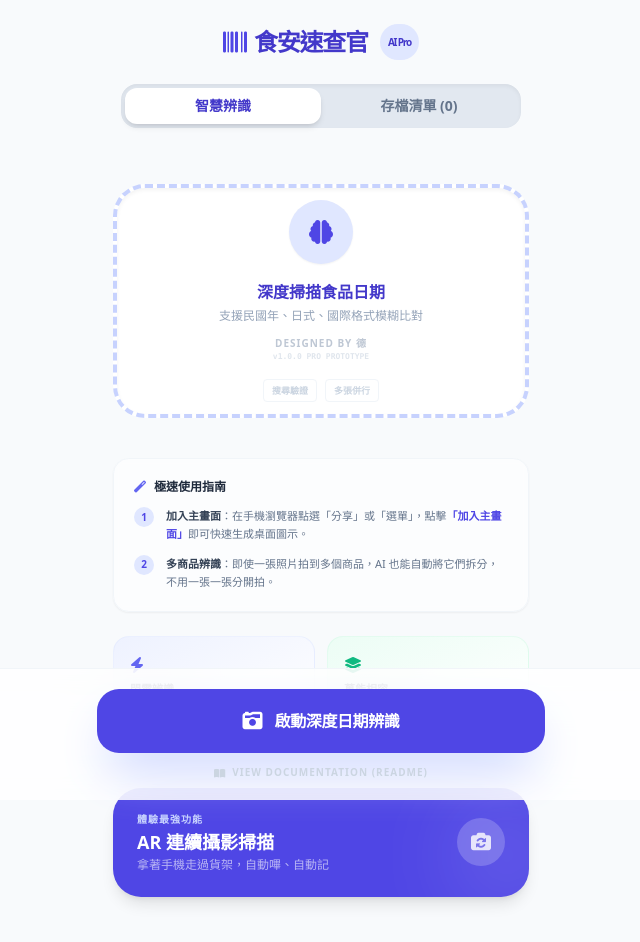
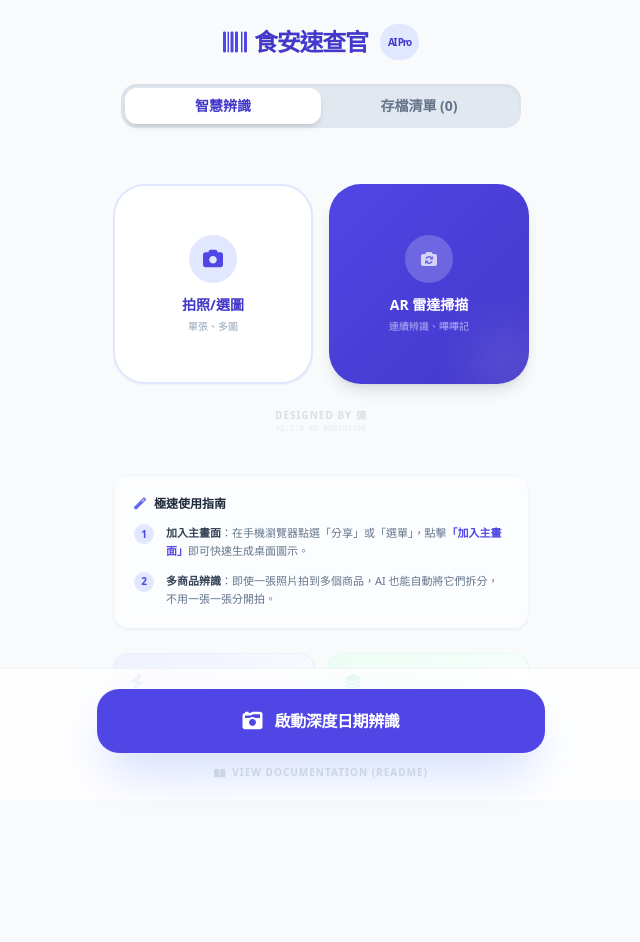
Before and after one commit to lalawgwg99/foodtime, a React (Vite) app: page / in a window 1280 px wide. Shown: the top 942 px of the page, without its empty margins (319-959 px from the left). After the commit the page ends 877 px from the top, so only its background shows below. Built offline with nearby package versions, Linux system fonts and the light colour scheme.

Commit message:
style: optimize scan mode entry layout and improve LiveScanner Stop button visibility

```diff
--- a/App.tsx
+++ b/App.tsx
@@ -184,20 +184,37 @@ const App: React.FC = () => {
 
             {!state.isAnalyzing && state.batchResults.length === 0 && (
               <>
-                <div onClick={() => fileInputRef.current?.click()} className="w-full aspect-video border-4 border-dashed border-indigo-200 rounded-[32px] flex flex-col items-center justify-center cursor-pointer hover:border-indigo-400 hover:bg-indigo-50 transition-all group mt-8 shadow-inner bg-white">
-                  <div className="w-16 h-16 bg-indigo-100 rounded-full flex items-center justify-center group-hover:scale-110 transition-transform shadow-sm text-indigo-600">
-                    <i className="fas fa-brain text-2xl"></i>
+                <div className="grid grid-cols-2 gap-4 mt-8">
+                  {/* 左邊：照片模式 */}
+                  <div
+                    onClick={() => fileInputRef.current?.click()}
+                    className="aspect-square bg-white border-2 border-indigo-100 rounded-[32px] flex flex-col items-center justify-center cursor-pointer hover:border-indigo-400 hover:bg-indigo-50 transition-all group shadow-sm"
+                  >
+                    <div className="w-12 h-12 bg-indigo-100 rounded-full flex items-center justify-center group-hover:scale-110 transition-transform text-indigo-600 mb-3">
+                      <i className="fas fa-camera text-xl"></i>
+                    </div>
+                    <span className="font-black text-indigo-700 text-sm">拍照/選圖</span>
+                    <span className="text-[10px] text-slate-400 mt-1">單張、多圖</span>
                   </div>
-                  <span className="mt-4 font-black text-indigo-700">深度掃描食品日期</span>
-                  <p className="text-xs text-slate-400 mt-1 font-medium">支援民國年、日式、國際格式模糊比對</p>
-                  <div className="mt-3 flex flex-col items-center opacity-60">
-                    <span className="text-[10px] font-black text-slate-400 tracking-widest">DESIGNED BY 德</span>
-                    <span className="text-[8px] font-mono font-bold text-slate-300">v1.0.0 PRO PROTOTYPE</span>
+
+                  {/* 右邊：雷達模式 */}
+                  <div
+                    onClick={() => setState(prev => ({ ...prev, view: 'live' }))}
+                    className="aspect-square bg-gradient-to-br from-indigo-600 to-indigo-700 rounded-[32px] flex flex-col items-center justify-center cursor-pointer hover:brightness-110 transition-all group shadow-lg overflow-hidden relative"
+                  >
+                    <div className="w-12 h-12 bg-white/20 rounded-full flex items-center justify-center group-hover:scale-110 transition-transform text-white mb-3 z-10">
+                      <i className="fas fa-camera-rotate animate-pulse"></i>
+                    </div>
+                    <span className="font-black text-white text-sm z-10">AR 雷達掃描</span>
+                    <span className="text-[10px] text-white/60 mt-1 z-10">連續辨識、嗶嗶記</span>
+                    {/* 裝飾 */}
+                    <div className="absolute right-[-10%] bottom-[-10%] w-20 h-20 bg-white/10 rounded-full blur-xl"></div>
                   </div>
-                  <div className="mt-4 flex gap-2">
-                    <span className="text-[9px] font-bold text-slate-300 border border-slate-100 px-2 py-1 rounded">搜尋驗證</span>
-                    <span className="text-[9px] font-bold text-slate-300 border border-slate-100 px-2 py-1 rounded">多張併行</span>
-                  </div>
+                </div>
+
+                <div className="mt-6 flex flex-col items-center opacity-30">
+                  <span className="text-[10px] font-black text-slate-400 tracking-widest">DESIGNED BY 德</span>
+                  <span className="text-[8px] font-mono font-bold text-slate-300">v1.1.0 AR PROTOTYPE</span>
                 </div>
 
                 <div className="space-y-6 animate-in fade-in slide-in-from-bottom-4 duration-700 pt-4">
@@ -235,23 +252,6 @@ const App: React.FC = () => {
                       <p className="text-[9px] text-slate-400 mt-1">支援民國、日式、歐美等多國格式</p>
                     </div>
                   </div>
-
-                  {/* AR 模式入口 */}
-                  <button
-                    onClick={() => setState(prev => ({ ...prev, view: 'live' }))}
-                    className="w-full bg-indigo-600 hover:bg-indigo-700 text-white p-6 rounded-[28px] shadow-lg transition-all group flex items-center justify-between overflow-hidden relative"
-                  >
-                    <div className="flex flex-col items-start z-10 text-left">
-                      <span className="text-[10px] font-black text-indigo-200 tracking-widest uppercase mb-1">體驗最強功能</span>
-                      <h3 className="text-lg font-black leading-tight">AR 連續攝影掃描</h3>
-                      <p className="text-white/60 text-xs mt-1">拿著手機走過貨架，自動嗶、自動記</p>
-                    </div>
-                    <div className="w-12 h-12 bg-white/20 rounded-full flex items-center justify-center text-xl group-hover:scale-110 transition-transform">
-                      <i className="fas fa-camera-rotate animate-pulse"></i>
-                    </div>
-                    {/* 背景動效裝飾 */}
-                    <div className="absolute right-[-10%] bottom-[-20%] w-32 h-32 bg-white/10 rounded-full blur-2xl"></div>
-                  </button>
                 </div>
               </>
             )}
--- a/components/LiveScanner.tsx
+++ b/components/LiveScanner.tsx
@@ -118,24 +118,35 @@ const LiveScanner: React.FC<LiveScannerProps> = ({ onCapture, onClose }) => {
                     className="h-full w-full object-cover"
                 />
 
+                {/* 頂部控制與狀態列 (確保不會被底部手勢條擋住) */}
+                <div className="absolute top-0 left-0 right-0 p-6 flex justify-between items-start z-20">
+                    <div className="flex flex-col gap-2">
+                        <div className="bg-black/60 backdrop-blur-md px-3 py-1.5 rounded-full border border-white/20 flex items-center gap-2">
+                            <div className={`w-2 h-2 rounded-full ${isAnalyzingFrame ? 'bg-amber-500 animate-pulse' : 'bg-emerald-500'}`}></div>
+                            <span className="text-white text-[10px] font-black tracking-widest uppercase">
+                                {isAnalyzingFrame ? 'AI 辨識中' : '雷達掃描中'}
+                            </span>
+                        </div>
+                        <div className="bg-white/10 backdrop-blur-lg px-4 py-2 rounded-2xl border border-white/10 flex flex-col items-center">
+                            <span className="text-white/60 text-[8px] font-bold uppercase tracking-tighter">已捕獲</span>
+                            <span className="text-white text-xl font-black tabular-nums">{capturedCount}</span>
+                        </div>
+                    </div>
+
+                    <button
+                        onClick={() => {
+                            setIsScanning(false);
+                            onClose(allCapturedResults);
+                        }}
+                        className="bg-rose-500 hover:bg-rose-600 active:scale-95 text-white px-5 py-3 rounded-2xl shadow-xl transition-all flex items-center gap-2 font-black text-sm border border-white/20"
+                    >
+                        <i className="fas fa-check-circle"></i> 結束看報告
+                    </button>
+                </div>
+
                 {/* 掃描線動畫 */}
                 <div className="absolute inset-0 pointer-events-none overflow-hidden">
                     <div className="w-full h-[2px] bg-indigo-500 shadow-[0_0_15px_rgba(99,102,241,0.8)] animate-scan-move opacity-50"></div>
-                </div>
-
-                {/* 狀態 Overlay */}
-                <div className="absolute top-8 left-0 right-0 flex flex-col items-center">
-                    <div className="bg-black/40 backdrop-blur-md px-4 py-2 rounded-full border border-white/20 flex items-center gap-3">
-                        <div className={`w-2 h-2 rounded-full ${isAnalyzingFrame ? 'bg-amber-500 animate-pulse' : 'bg-emerald-500'}`}></div>
-                        <span className="text-white text-xs font-black tracking-widest uppercase">
-                            {isAnalyzingFrame ? 'AI 正在辨識中...' : 'AR 雷達掃描中'}
-                        </span>
-                    </div>
-
-                    <div className="mt-4 bg-white/10 backdrop-blur-lg px-6 py-3 rounded-2xl border border-white/10 flex flex-col items-center">
-                        <span className="text-white/60 text-[10px] font-bold uppercase tracking-tighter">已捕獲商品</span>
-                        <span className="text-white text-3xl font-black tabular-nums">{capturedCount}</span>
-                    </div>
                 </div>
 
                 {/* +N 動效 */}
@@ -150,22 +161,11 @@ const LiveScanner: React.FC<LiveScannerProps> = ({ onCapture, onClose }) => {
                 <canvas ref={canvasRef} className="hidden" />
             </div>
 
-            {/* 控制列 */}
-            <div className="bg-slate-900 px-6 py-8 flex flex-col items-center gap-4">
+            {/* 底部導引提示 (非點擊區，避免手勢遮擋) */}
+            <div className="bg-slate-900/90 backdrop-blur-sm px-6 py-6 flex flex-col items-center">
                 <p className="text-slate-400 text-[11px] font-medium text-center">
-                    將相機對準商品標籤，系統會自動捕捉。
-                    <br />偵測到新商品時會「嗶」一聲。
+                    將相機對準商品標籤自動捕捉。<br />完成後點擊右上角「結束」按鈕。
                 </p>
-
-                <button
-                    onClick={() => {
-                        setIsScanning(false);
-                        onClose(allCapturedResults);
-                    }}
-                    className="w-full bg-rose-500 hover:bg-rose-600 active:scale-95 text-white font-black py-4 rounded-2xl shadow-lg transition-all flex items-center justify-center gap-2"
-                >
-                    <i className="fas fa-stop-circle"></i> 停止掃描並產出報告
-                </button>
             </div>
 
             <style>{`
```
